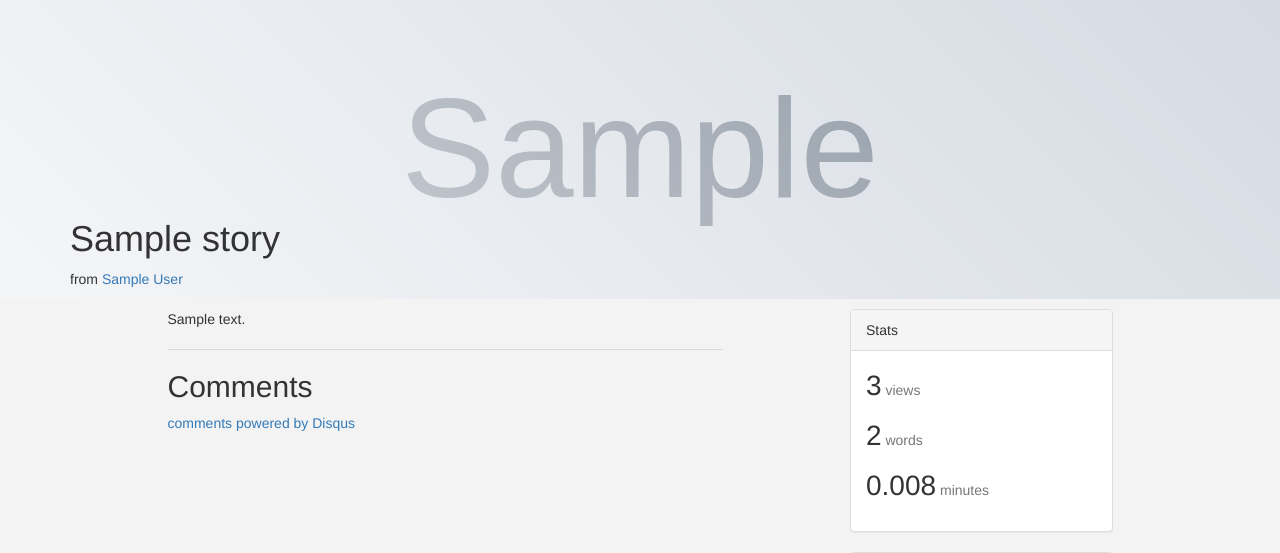
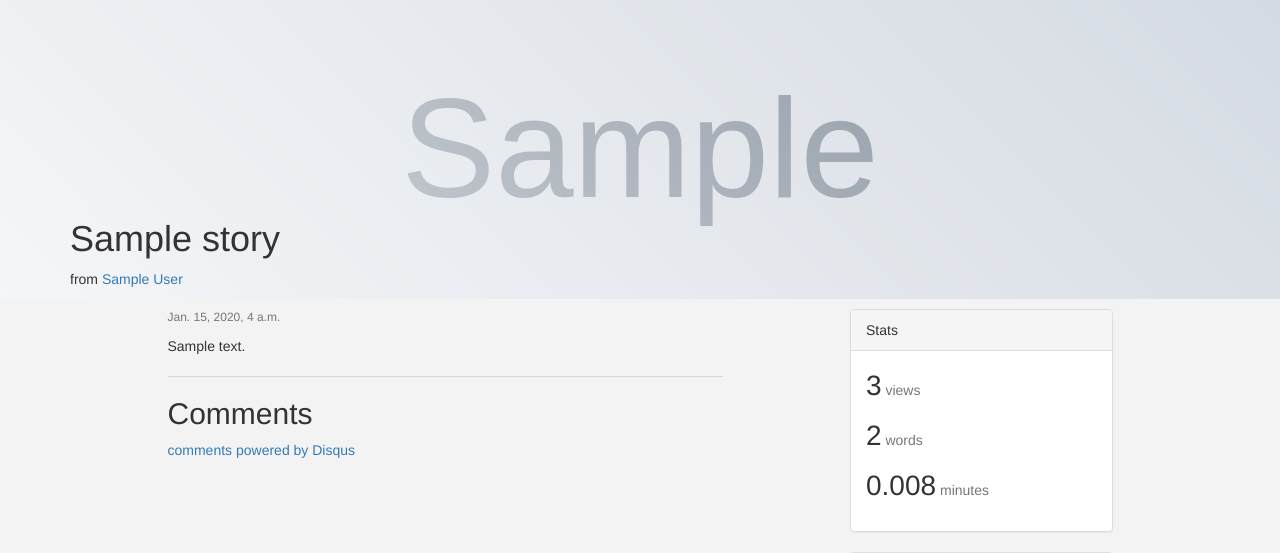
Before and after one commit to huntaub/storieshouse, a Django app: a page that uses storieshouse/templates/base.html in a window 1280 px wide. Shown: the part 51-604 px from the top of the page. Run offline with Django 3.2, Linux system fonts and the light colour scheme; tables that the repository leaves empty hold one stand-in row (values such as "Sample post"); grey boxes marked "Sample" are stand-in pictures; parts of the project's set-up code (start-up, migrations or seed data) failed here and were passed over; some libraries are stand-ins or nearby versions.

Commit message:
Added Story Dates Back in

```diff
--- a/storieshouse/static/css/styles.css
+++ b/storieshouse/static/css/styles.css
@@ -3,6 +3,9 @@ body {
 }
 .text-small {
 	font-size: 12px;
+}
+.story.featured {
+	min-height: 330px;
 }
 .story {
 	/*height: 350px;*/
--- a/storieshouse/templates/base.html
+++ b/storieshouse/templates/base.html
@@ -64,7 +64,7 @@
 					<div class="row">
 						{% for s in featured_stories %}
 							<div class="col-md-6">
-								<div class="story panel panel-default" style="">
+								<div class="story featured panel panel-default" style="">
 									{% if s.image %}
 										<img src="{{ s.image }}" class="img-responsive">
 									{% elif s.icon %}
@@ -77,6 +77,7 @@
 									<div class="story-inner">
 										<h3><a href="{{ s.get_absolute_url }}">{{ s.title }}</a></h3>
 										<p class="byline">by <a href="{% url user_view s.user %}">{{ s.user|full_name }}</a></p>
+										<p class="text-small text-muted">{{ s.date_added }}</p>
 									</div>
 								</div>
 							</div>
@@ -87,11 +88,12 @@
 					<h5>Podcasts</h5>
 					<div class="row">
 						<div class="col-md-12">
-								<div class="story panel panel-default" style="">
+								<div class="story featured panel panel-default" style="">
 									<img src="{{ featured_episode.podcast.image }}" class="img-responsive">
 									<div class="story-inner">
 										<h3><i class="fa fa-play-circle fa muted"></i> <a href="{% url view_episode featured_episode.podcast.slug featured_episode.number %}">{{ featured_episode.name }}</a></h3>
 										<p class="byline">Episode {{ featured_episode.number }} from <a href="{% url view_podcast featured_episode.podcast.slug %}">{{ featured_episode.podcast.name }}</a></p>
+										<p class="text-small text-muted">{{ featured_episode.data_published }}</p>
 									</div>
 								</div>
 							</a>
--- a/storieshouse/templates/house/list_horizontal_stories.html
+++ b/storieshouse/templates/house/list_horizontal_stories.html
@@ -17,6 +17,7 @@
 			<div class="col-md-8">
 				<h3><a href="{{ s.get_absolute_url }}">{{ s.title }}</a></h3>
 				<p>by <a href="{% url user_view s.user %}">{{ s.user|full_name }}</a></p>
+				<p class="text-small text-muted">{{ s.date_added }}</p>
 				<!-- <p>in <a href="#">ANECDOTE</a></p> -->
 			</div>
 		</div>
--- a/storieshouse/templates/house/story_detail.html
+++ b/storieshouse/templates/house/story_detail.html
@@ -28,6 +28,7 @@
 			<div class="col-md-6 col-md-offset-1 story-display">
 				<div class="story-header">
 					{% if object.image %}
+						<p class="text-small text-muted">{{ object.date_added }}</p>
 					{% elif object.icon %}
 						<div class="row story-header-icon">
 							<div class="col-md-3">
@@ -36,6 +37,7 @@
 							<div class="col-md-9">
 								<h1>{{ object.title }}</h1>
 								<p>from <a href="{% url user_view object.user %}">{{ object.user|full_name }}</a></p>
+								<p class="text-small text-muted">{{ object.date_added }}</p>
 							</div>
 						</div>
 					{% else %}
```
